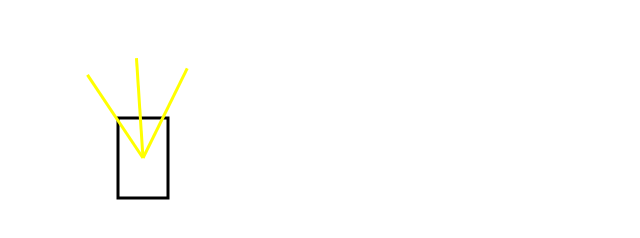
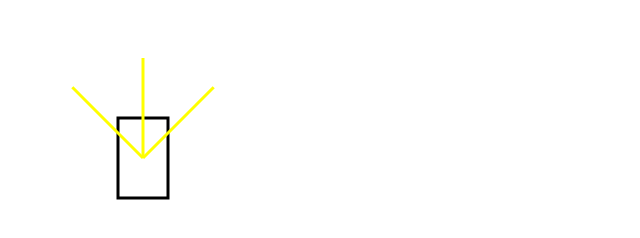
Before and after one commit to xavios/car-neural-network, a website: page test.html in a window 1280 px wide. Shown: the whole page, without its empty margins (0-640 px from the left). Drawn offline with Linux system fonts and the light colour scheme.

Commit message:
somewhat I understand the untcircle now better

```diff
--- a/test.html
+++ b/test.html
@@ -26,13 +26,25 @@
       const rayLenght = 100;
       ctx.strokeStyle = "yellow";
       const baseAngle = Math.PI / 4;
-      for (let i = 0; i < rayCnt; i++) {
-        // understad this more :(
-        const angle = lerp(baseAngle, -baseAngle, i / rayCnt) + -Math.PI / 16;
-        console.log(angle);
-        const x = origo.x - Math.sin(angle) * rayLenght;
+      console.log(Math.PI / 4, "45°");
+      for (let i = 0; i <= rayCnt - 1; i++) {
+        const angle = lerp(baseAngle, -baseAngle, i / (rayCnt - 1));
+        console.log(
+          "Ray calculation: percent: ",
+          i / (rayCnt - 1),
+          ", angle: ",
+          angle,
+          ", sin(angle) = ",
+          Math.sin(angle),
+          ", cos(angle) = ",
+          Math.cos(angle),
+          ", x: ",
+          origo.x + Math.sin(angle) * rayLenght,
+          ", y: ",
+          origo.y - Math.cos(angle) * rayLenght
+        );
+        const x = origo.x + Math.sin(angle) * rayLenght;
         const y = origo.y - Math.cos(angle) * rayLenght;
-        console.log(i, x, y);
         ctx.beginPath();
         ctx.moveTo(origo.x, origo.y);
         ctx.lineTo(x, y);
```
